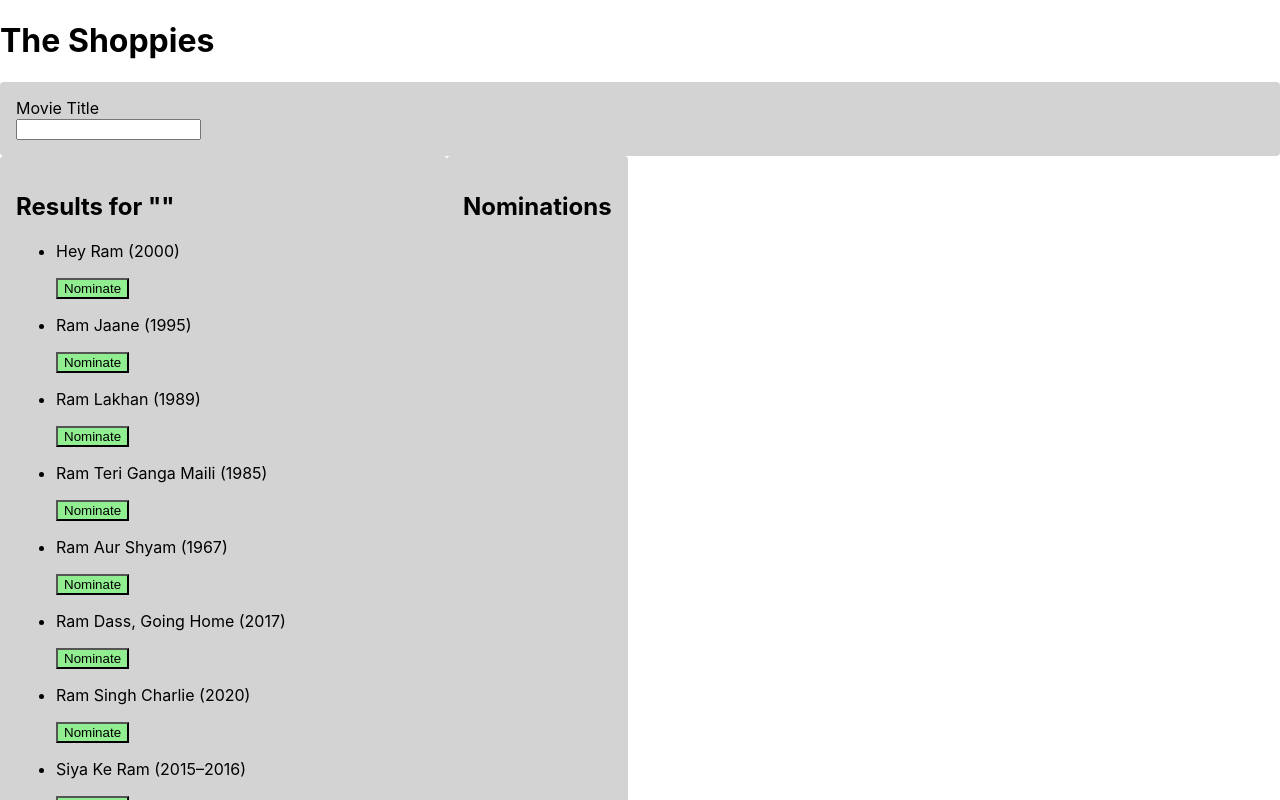
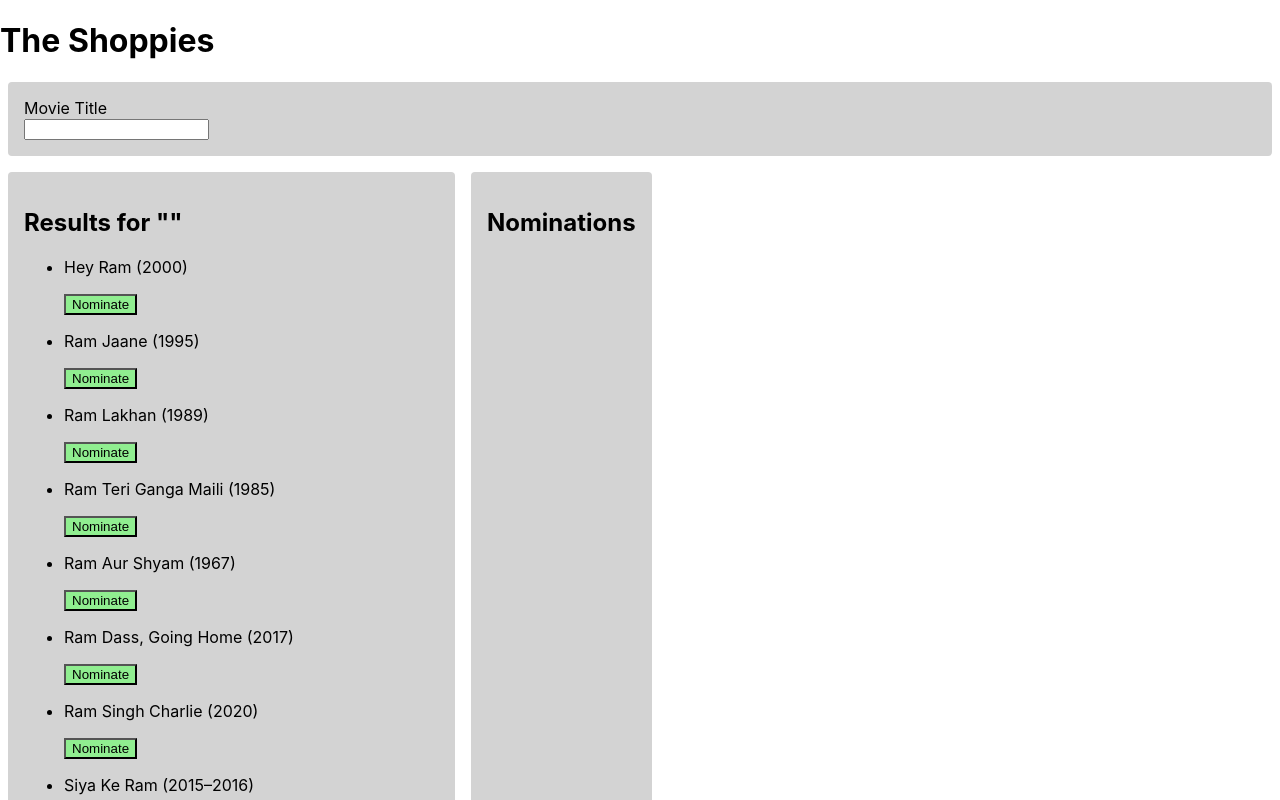
Before and after one commit to haleyglavina/OMDBChallenge, a React (Create React App) app in the folder client/: page / in a window 1280 px wide. Shown: the top 800 px of the page. Built offline with nearby package versions, Linux system fonts and the light colour scheme.

Commit message:
Have results dependent on search input. Only filters thru mock data for now

```diff
--- a/client/src/components/Main/Main.js
+++ b/client/src/components/Main/Main.js
@@ -6,7 +6,8 @@ import Nominations from '../Nominations/Nominations';
 
 function Main() {
   // Declare state
-  let movieLi = [
+  const [currNoms, setCurrNoms] = useState([]);
+  const [movieLi, setMovieLi] = useState([
     {
         "Title": "Hey Ram",
         "Year": "2000",
@@ -77,10 +78,7 @@ function Main() {
         "Type": "movie",
         "Poster": "https://m.media-amazon.com/images/M/MV5BMTVlMDZiZTItMDRjZC00MGViLTljNWYtODg2YTNkYjUyMTcxXkEyXkFqcGdeQXVyNTM3MDMyMDQ@._V1_SX300.jpg"
     }
-  ];
-
-  const [currNoms, setCurrNoms] = useState([]);
-  //const [movieLi, setMovieLi] = useState([]);
+  ]);
   const [searchInput, setSearchInput] = useState("");
 
   // State handlers
@@ -95,16 +93,27 @@ function Main() {
     ));
   }
 
+  const handleSearchChange = (input) => {
+    setSearchInput(input);
+    setMovieLi(movieLi.filter(movie => {
+      console.log(`Is "${input}" in "${movie.Title}"? ${movie.Title.includes(input)}`)
+      return movie.Title.toLowerCase().includes(input)
+    }));
+  }
+
+
+
   return (
     <main>
       <h1 className="page-title">The Shoppies</h1>
-      <Search setSearchInput={setSearchInput}/>
+      <Search handleSearchChange={handleSearchChange}/>
       <div className="movie-listings">
         <Results
           searchInput={searchInput}
           currNoms={currNoms}
           addNomination={addNomination}
           movieLi={movieLi}
+          setMovieLi={setMovieLi}
         />
         <Nominations
           currNoms={currNoms}
--- a/client/src/components/Main/Main.scss
+++ b/client/src/components/Main/Main.scss
@@ -7,6 +7,7 @@
     background-color: lightgray;
     border-radius: 4px;
     padding: 1rem;
+    margin: 0.5rem;
   }
 
   &__title {
--- a/client/src/components/Movie/Movie.js
+++ b/client/src/components/Movie/Movie.js
@@ -8,7 +8,7 @@ function Movie({movie, currNoms, clickHandler}) {
     return (
       <div className="movie">
       <p className="movie__text">{`${movie.Title} (${movie.Year})`}</p>
-      <button className="btn" onClick={(movie) => console.log("remove")}>Remove</button>
+      <button className="btn" onClick={() => clickHandler(movie)}>Remove</button>
     </div>
     );
   }
--- a/client/src/components/Nominations/Nominations.js
+++ b/client/src/components/Nominations/Nominations.js
@@ -12,6 +12,7 @@ function Nominations({currNoms, removeNomination}) {
           <li key={uuid()}>
             <Movie
               movie={movie}
+              clickHandler={removeNomination}
             />
           </li>
         )}
--- a/client/src/components/Results/Results.js
+++ b/client/src/components/Results/Results.js
@@ -3,7 +3,10 @@ import './Results.scss';
 import Movie from '../Movie/Movie';
 import {v4 as uuid} from 'uuid';
 
-function Results({searchInput, currNoms, addNomination, movieLi}) {
+function Results({searchInput, currNoms, addNomination, movieLi, setMovieLi}) {
+
+  //setMovieLi(searchInput ? movieLi.filter(movie => movie.Title.includes(searchInput)) : []);
+  //console.log("movieLi:", movieLi);
   return (
     <div className="section__container">
       <h2 className="section__title">{`Results for "${searchInput}"`}</h2>
--- a/client/src/components/Search/Search.js
+++ b/client/src/components/Search/Search.js
@@ -1,7 +1,7 @@
 import React from 'react';
 import './Search.scss';
 
-function Search({setSearchInput}) {
+function Search({handleSearchChange}) {
   return (
     <div className="section__container">
       <form className="search__form">
@@ -12,7 +12,8 @@ function Search({setSearchInput}) {
             type="text"
             id="movie-search"
             name="movie-search"
-            onChange={e => setSearchInput(e.target.value)}
+            autoComplete="off"
+            onChange={e => handleSearchChange(e.target.value)}
           ></input>
         </div>
       </form>
```
Also changed, not shown: client/src/components/NomMovie/NomMovie.js (deleted, +0 -16 lines), client/src/components/NomMovie/NomMovie.scss (deleted).
